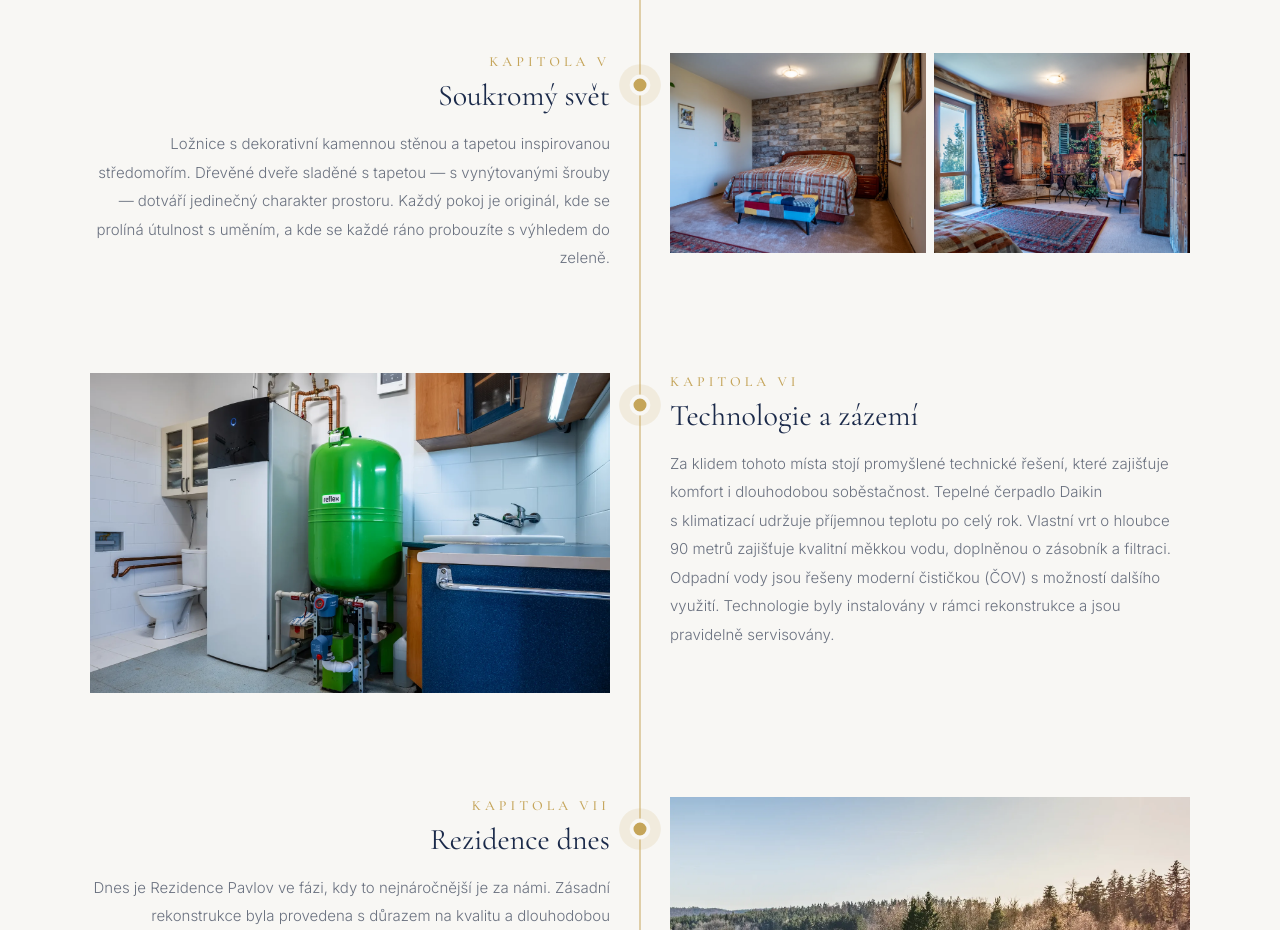
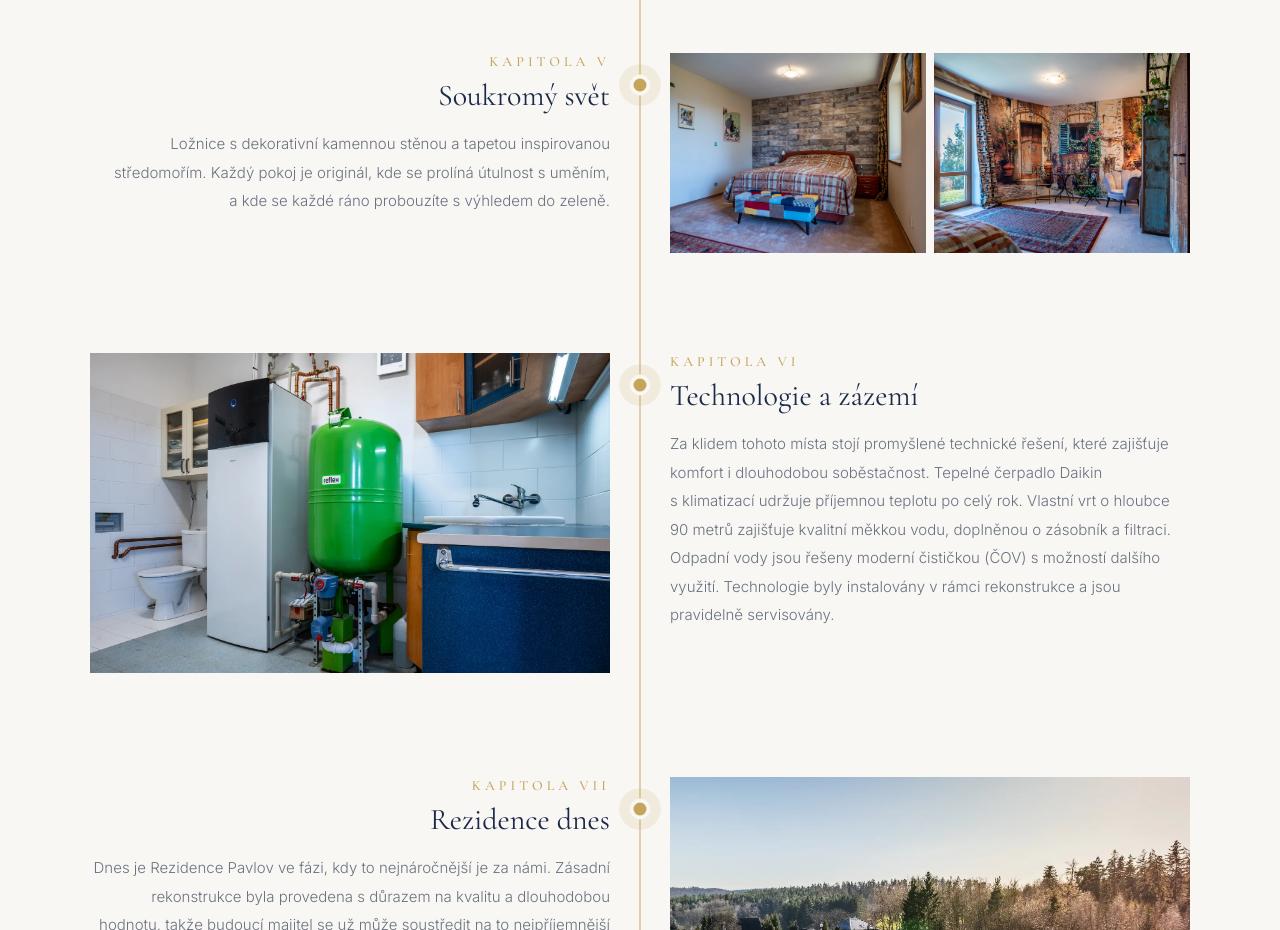
Before and after one commit to tknurture/Petr-Dadej---Rezidence-Pavlov, a Next.js app: page / in a window 1280 px wide. Shown: the part 3760-4690 px from the top of the page. Built offline with nearby package versions, Linux system fonts and the light colour scheme.

Commit message:
Odstraněna věta o dřevěných dveřích s nýtovanými šrouby

```diff
--- a/app/page.tsx
+++ b/app/page.tsx
@@ -610,9 +610,7 @@ export default function Home() {
               <h3 className="tl-title">Soukromý svět</h3>
               <p className="tl-desc">
                 Ložnice s dekorativní kamennou stěnou a&nbsp;tapetou
-                inspirovanou středomořím. Dřevěné dveře
-                sladěné s&nbsp;tapetou — s&nbsp;vynýtovanými šrouby
-                — dotváří jedinečný charakter prostoru.
+                inspirovanou středomořím.
                 Každý pokoj je originál, kde se prolíná útulnost
                 s&nbsp;uměním, a&nbsp;kde se každé ráno probouzíte s&nbsp;výhledem do zeleně.
               </p>
```
